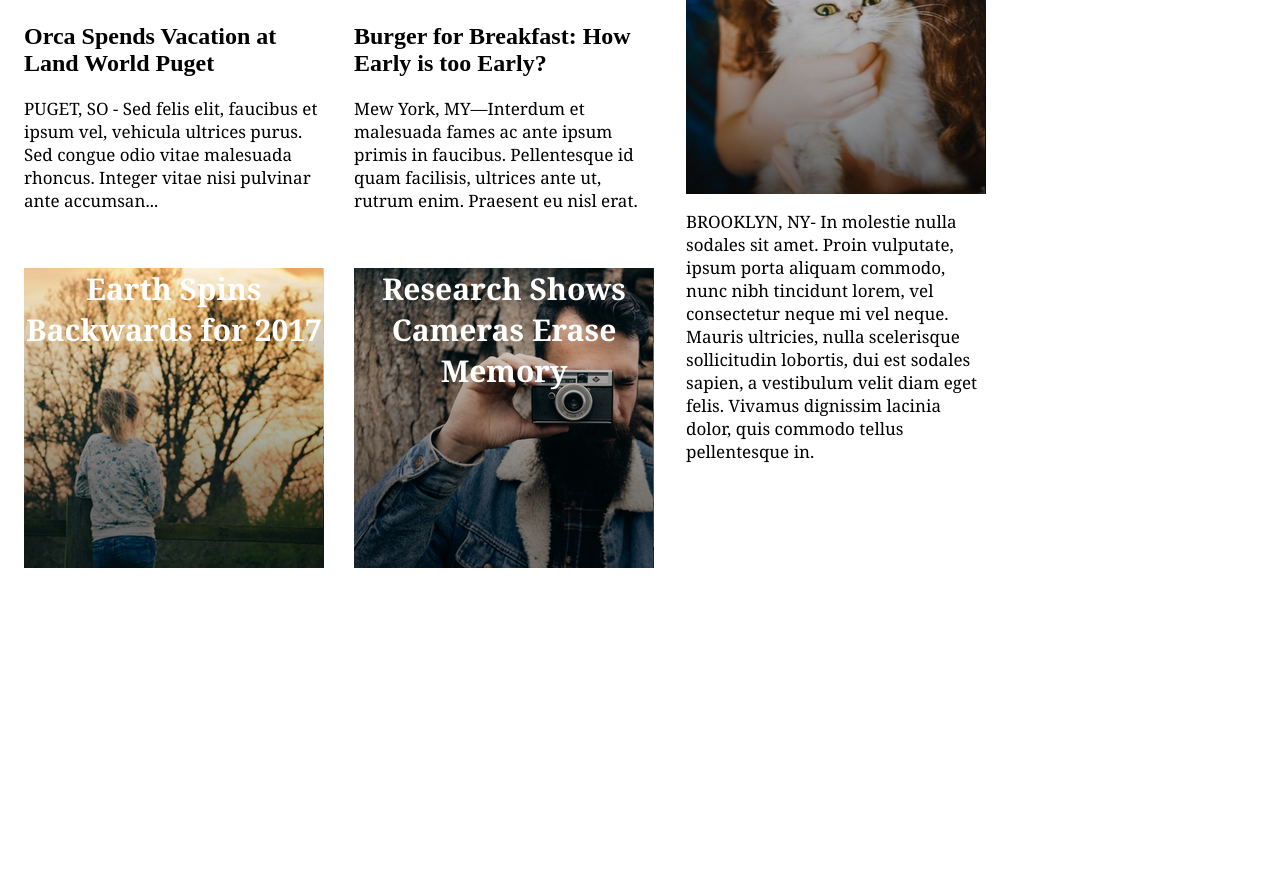
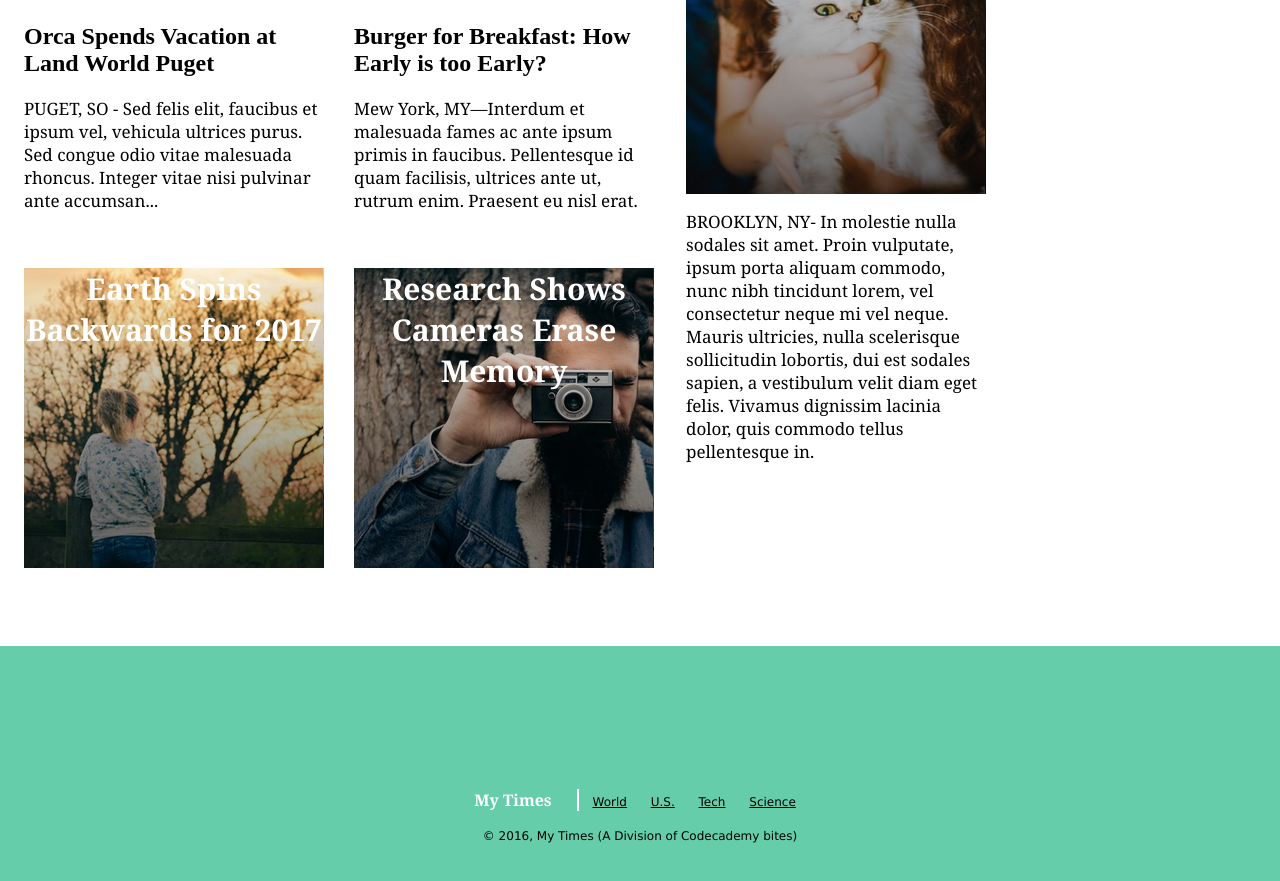
Before and after one commit to mrduke44/mytimes, a plain HTML site: page index.html in a window 1280 px wide. Shown: the part 716-1597 px from the top of the page. Before the commit the page ends 1362 px from the top, so only its background shows below. Drawn offline with Linux system fonts and the light colour scheme.

Commit message:
added footer

```diff
--- a/index.html
+++ b/index.html
@@ -80,6 +80,17 @@
 
     <!--Footer-->
     <footer>
+      <div class="info">
+        <span class="title">My Times</span>
+        <nav>
+          <span><a href="#">World</a></span>
+          <span><a href="#">U.S.</a></span>
+          <span><a href="#">Tech</a></span>
+          <span><a href="#">Science</a></span>
+        </nav>
+      </div>
+      <div class="copyright">© 2016, My Times (A Division of Codecademy bites)
+      </div>
     </footer>
   </body>
 </html>
--- a/resources/css/style.css
+++ b/resources/css/style.css
@@ -137,3 +137,28 @@ nav span{
 }
 
 /* Footer styles */
+footer{
+    display:flex;
+    align-items: center;
+    justify-content: center;
+    flex-direction: column;
+    height: 325px;
+    width:100%;
+    background-color: MediumAquamarine;
+    font-family: Verdana;
+    font-size:12px;
+}
+
+footer .title{
+  display:inline-block;
+  padding-right: 25px;
+  border-right: 2px solid white;
+  font-family: Georgia;
+  font-size:16px;
+  font-weight: bold;
+  color: white;
+}
+
+footer nav {
+  display:inline-block;
+}
```
